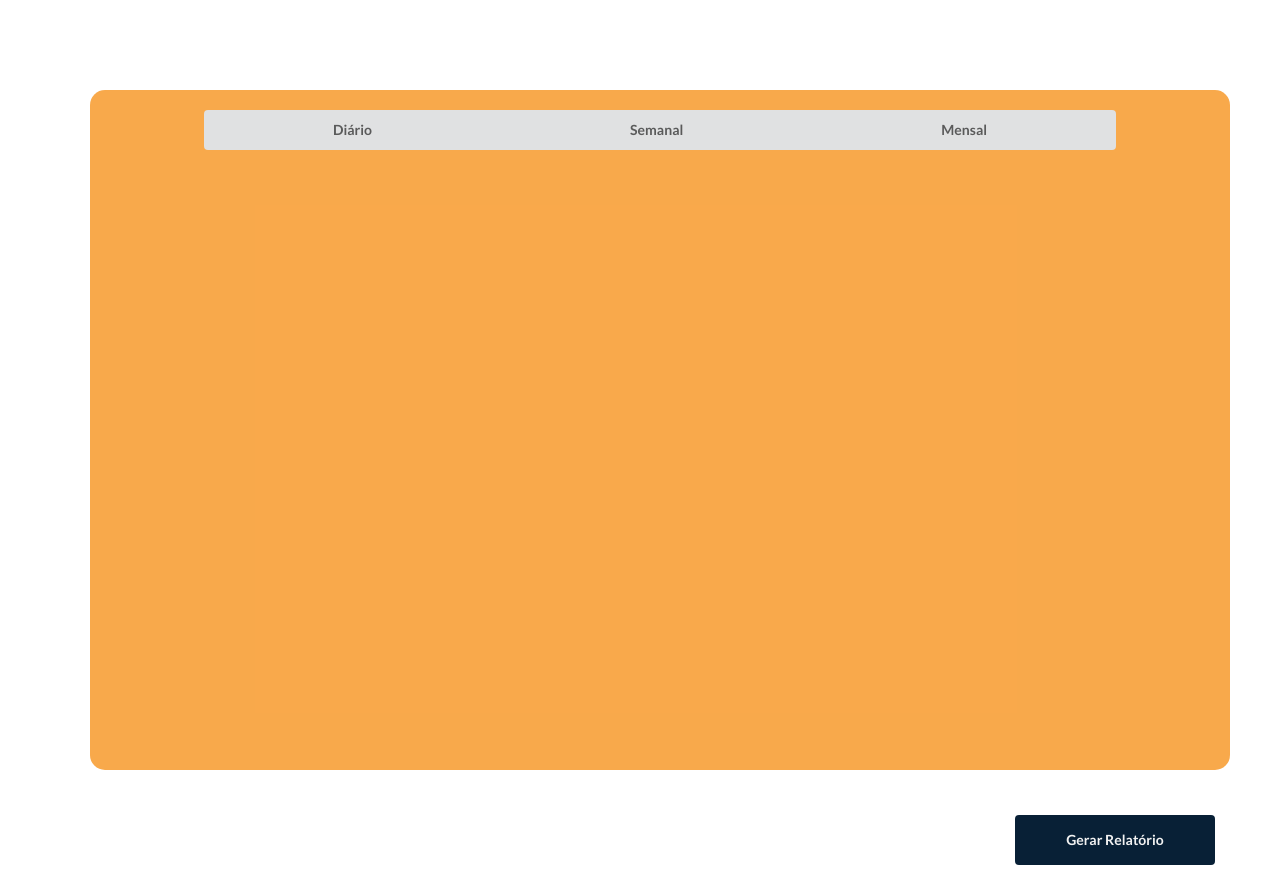
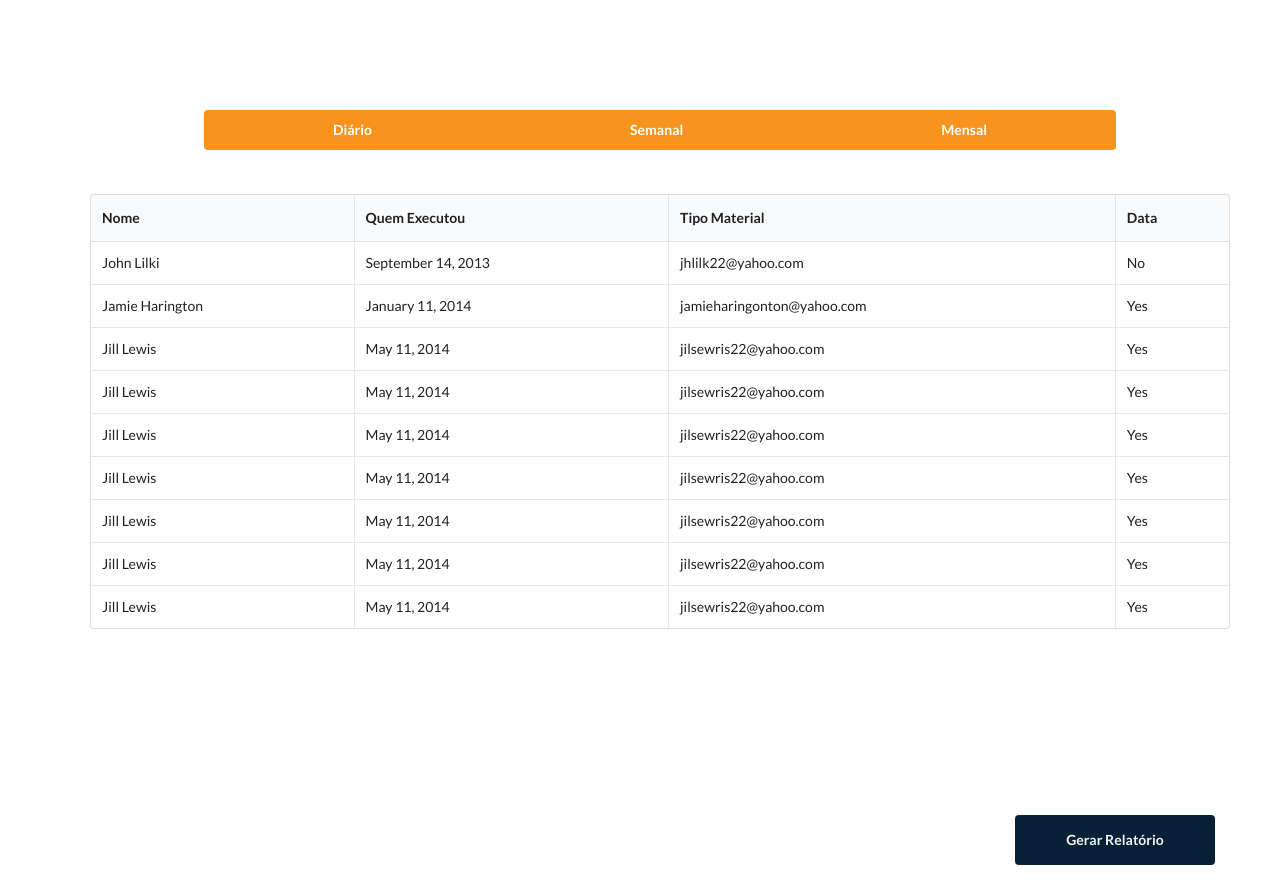
Before and after one commit to pedroT-web/Projeto_ReciclaSenac, a PHP site: page /historico.html in a window 1280 px wide. Shown: the part 50-930 px from the top of the page. Run offline with PHP 8.4, Linux system fonts and the light colour scheme; some libraries are stand-ins or nearby versions.

Commit message:
Atualizacoes

```diff
--- a/css/style.css
+++ b/css/style.css
@@ -420,9 +386,10 @@ select {
 .local_historico {
     margin: 50px 20px 0px 50px;
     display: flex;
+    flex-direction: column;
+    align-items: center;
     border-radius: 15px;
-
-    background-color: rgb(247, 148, 30, 0.8);
+    gap: 30px;
 
     height: 85%;
     width: 95%;
@@ -460,6 +427,111 @@ select {
     transition: 0.3s;
     background-color: #F7941E !important;
     scale: 1.02;
+}
+
+.ui.buttons .button{
+    color: white !important;
+    background-color: #F7941E !important;
+}
+
+.ui.buttons .button:hover{
+    color: #F7941E !important;
+    background-color: white !important;
+    border: 2px solid #F7941E !important;
+
+
+}
+
+.ui.modal {
+    background: rgba(0, 0, 0, 0.0) !important;
+    border-radius: 15px !important;
+}
+
+.header_redefinicao {
+    display: flex !important;
+    justify-content: center !important;
+
+    color: white !important;
+    background-color: #072F54 !important;
+
+    border-top-left-radius: 15px !important;
+    border-top-right-radius: 15px !important;
+}
+
+.redefinicao_senha {
+    background-color: #072F54 !important;
+    color: white !important;
+
+    padding-left: 100px !important;
+}
+
+.redefinicao_senha>h5 {
+    font-size: 20px;
+}
+
+.botoes_redefinir {
+    background-color: #072F54 !important;
+
+    border-bottom-left-radius: 15px !important;
+    border-bottom-right-radius: 15px !important;
+}
+
+#fechar_botao {
+    height: 30px;
+    width: 100px;
+    font-size: 18px;
+    border-radius: 7px;
+    border: 2px solid #fd0f04;
+
+    color: white;
+    background-color: #fd0f04;
+
+
+    transition: 0.2s;
+    cursor: pointer;
+}
+
+#fechar_botao:hover {
+    background-color: #072F54;
+    color: white;
+
+
+    transition: 0.2s;
+}
+
+#salvar_senha {
+    height: 30px;
+    width: 100px;
+    font-size: 18px;
+    border-radius: 7px;
+    border: 2px solid #F7941E;
+    margin-left: 10px;
+
+    color: white;
+    background-color: #F7941E;
+
+    transition: 0.2s;
+    cursor: pointer;
+}
+
+#salvar_senha:hover {
+
+    background-color: #072F54;
+    color: white;
+
+
+    transition: 0.2s;
+}
+
+.forms_redefinicao {
+    width: 80%;
+    height: 40px;
+    border-radius: 7px;
+
+    background-color: #f2f2f2;
+    border: none;
+    padding: 10px;
+    padding-left: 20px;
 }
 
 @media screen and (max-width: 768px) {
--- a/historico.html
+++ b/historico.html
@@ -42,8 +42,73 @@
                         <button class="botoes_2 ui button">Mensal</button>
                     </div>
                 </div>
+                <table class="ui celled table">
+                    <thead>
+                        <tr>
+                            <th>Nome</th>
+                            <th>Quem Executou</th>
+                            <th>Tipo Material</th>
+                            <th>Data</th>
+                        </tr>
+                    </thead>
+                    <tbody>
+                        <tr>
+                            <td>John Lilki</td>
+                            <td>September 14, 2013</td>
+                            <td>jhlilk22@yahoo.com</td>
+                            <td>No</td>
+                        </tr>
+                        <tr>
+                            <td>Jamie Harington</td>
+                            <td>January 11, 2014</td>
+                            <td>jamieharingonton@yahoo.com</td>
+                            <td>Yes</td>
+                        </tr>
+                        <tr>
+                            <td>Jill Lewis</td>
+                            <td>May 11, 2014</td>
+                            <td>jilsewris22@yahoo.com</td>
+                            <td>Yes</td>
+                        </tr>
+                        <tr>
+                            <td>Jill Lewis</td>
+                            <td>May 11, 2014</td>
+                            <td>jilsewris22@yahoo.com</td>
+                            <td>Yes</td>
+                        </tr>
+                        <tr>
+                            <td>Jill Lewis</td>
+                            <td>May 11, 2014</td>
+                            <td>jilsewris22@yahoo.com</td>
+                            <td>Yes</td>
+                        </tr>
+                        <tr>
+                            <td>Jill Lewis</td>
+                            <td>May 11, 2014</td>
+                            <td>jilsewris22@yahoo.com</td>
+                            <td>Yes</td>
+                        </tr>
+                        <tr>
+                            <td>Jill Lewis</td>
+                            <td>May 11, 2014</td>
+                            <td>jilsewris22@yahoo.com</td>
+                            <td>Yes</td>
+                        </tr>
+                        <tr>
+                            <td>Jill Lewis</td>
+                            <td>May 11, 2014</td>
+                            <td>jilsewris22@yahoo.com</td>
+                            <td>Yes</td>
+                        </tr>
+                        <tr>
+                            <td>Jill Lewis</td>
+                            <td>May 11, 2014</td>
+                            <td>jilsewris22@yahoo.com</td>
+                            <td>Yes</td>
+                        </tr>
+                    </tbody>
+                </table>
             </div>
-
             <div class="campo_botao_enviar">
                 <div class="ui button botao_relatorio ms-4 col-sm-8 col-md-6 col-lg-6 col-6" tabindex="0">
                     <div class="visible content texto_enviar">Gerar Relatório</div>
```
Also changed, not shown: other parts of css/style.css (+11 -45 lines), js/redefinirsenha.js (+11 -0 lines), login.html (+68 -15 lines).
